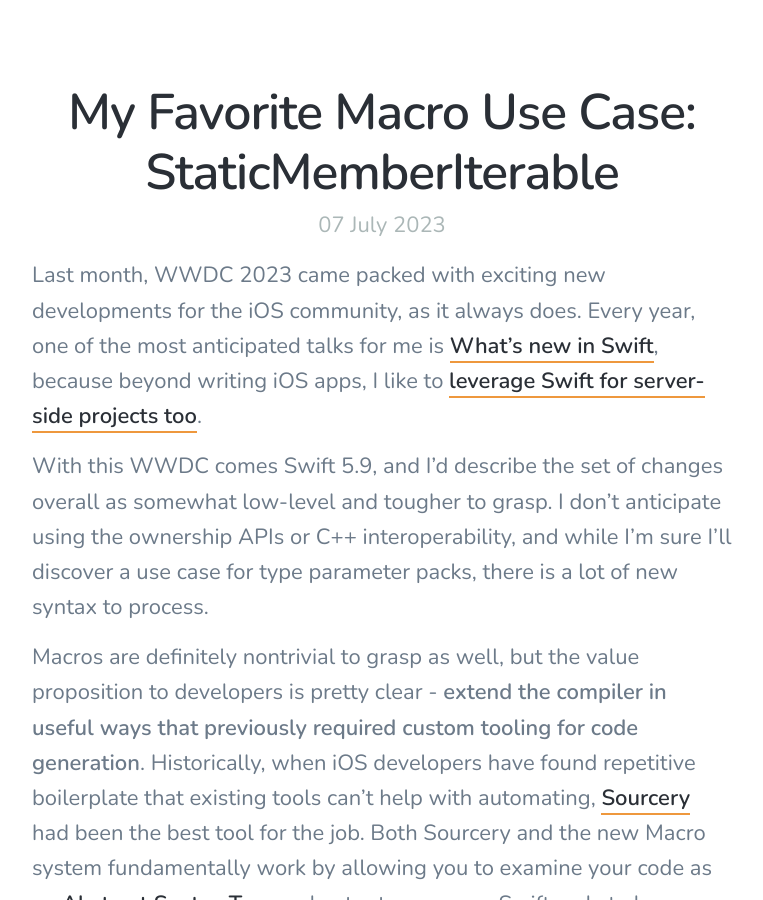
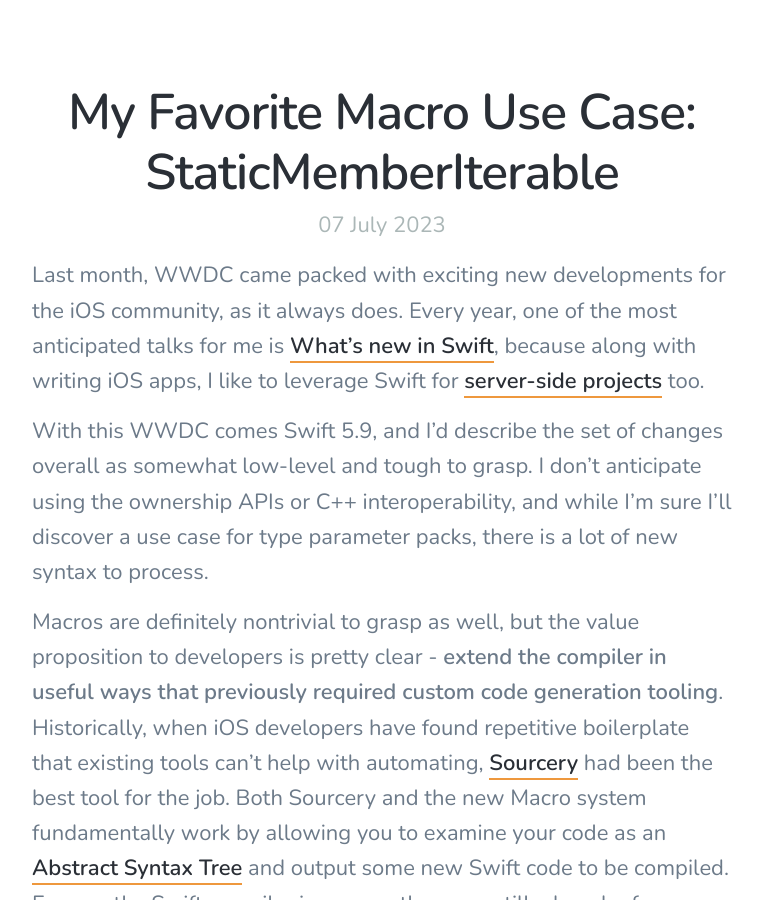
Before and after one commit to nevillco/nevillco.github.io, a Jekyll site: the page built from _posts/2023-07-07-my-favorite-macro-use-case-StaticMemberIterable.md, in a window 1280 px wide and 900 px high, scrolled down 387 px. Shown: the whole window, without its empty margins (258-1021 px from the left). Built offline with Jekyll 4.4.1, drawn with Linux system fonts in a browser that asks for light colours; nearby versions of some CDN libraries.

Commit message:
Minor cleanup.

```diff
--- a/_posts/2023-07-07-my-favorite-macro-use-case-StaticMemberIterable.md
+++ b/_posts/2023-07-07-my-favorite-macro-use-case-StaticMemberIterable.md
@@ -4,11 +4,11 @@
 excerpt: With the addition of macros, Swift 5.9 lets iOS developers extend the Swift compiler all on their own. There’s one macro in particular that I am excited about adopting in a range of projects.
 ---
 
-Last month, WWDC 2023 came packed with exciting new developments for the iOS community, as it always does. Every year, one of the most anticipated talks for me is [What’s new in Swift](https://developer.apple.com/videos/play/wwdc2023/10164/), because beyond writing iOS apps, I like to [leverage Swift for server-side projects too](https://vapor.codes).
+Last month, WWDC came packed with exciting new developments for the iOS community, as it always does. Every year, one of the most anticipated talks for me is [What’s new in Swift](https://developer.apple.com/videos/play/wwdc2023/10164/), because along with writing iOS apps, I like to leverage Swift for [server-side projects](https://vapor.codes) too.
 
-With this WWDC comes Swift 5.9, and I'd describe the set of changes overall as somewhat low-level and tougher to grasp. I don't anticipate using the ownership APIs or C++ interoperability, and while I'm sure I'll discover a use case for type parameter packs, there is a lot of new syntax to process.
+With this WWDC comes Swift 5.9, and I'd describe the set of changes overall as somewhat low-level and tough to grasp. I don't anticipate using the ownership APIs or C++ interoperability, and while I'm sure I'll discover a use case for type parameter packs, there is a lot of new syntax to process.
 
-Macros are definitely nontrivial to grasp as well, but the value proposition to developers is pretty clear - **extend the compiler in useful ways that previously required custom tooling for code generation**. Historically, when iOS developers have found repetitive boilerplate that existing tools can’t help with automating, [Sourcery](https://github.com/krzysztofzablocki/Sourcery) had been the best tool for the job. Both Sourcery and the new Macro system fundamentally work by allowing you to examine your code as an [Abstract Syntax Tree](https://en.wikipedia.org/wiki/Abstract_syntax_tree) and output some new Swift code to be compiled. Even as the Swift compiler improves, there are still a bunch of common use cases for such a tool:
+Macros are definitely nontrivial to grasp as well, but the value proposition to developers is pretty clear - **extend the compiler in useful ways that previously required custom code generation tooling**. Historically, when iOS developers have found repetitive boilerplate that existing tools can’t help with automating, [Sourcery](https://github.com/krzysztofzablocki/Sourcery) had been the best tool for the job. Both Sourcery and the new Macro system fundamentally work by allowing you to examine your code as an [Abstract Syntax Tree](https://en.wikipedia.org/wiki/Abstract_syntax_tree) and output some new Swift code to be compiled. Even as the Swift compiler improves, there are still a bunch of common use cases for such a tool:
 * Custom Equatable, Hashable and Codable implementations
 * Generating mocks for type declarations
 * Mapping user preferences in User Defaults to a UIKit/SwiftUI form
```
